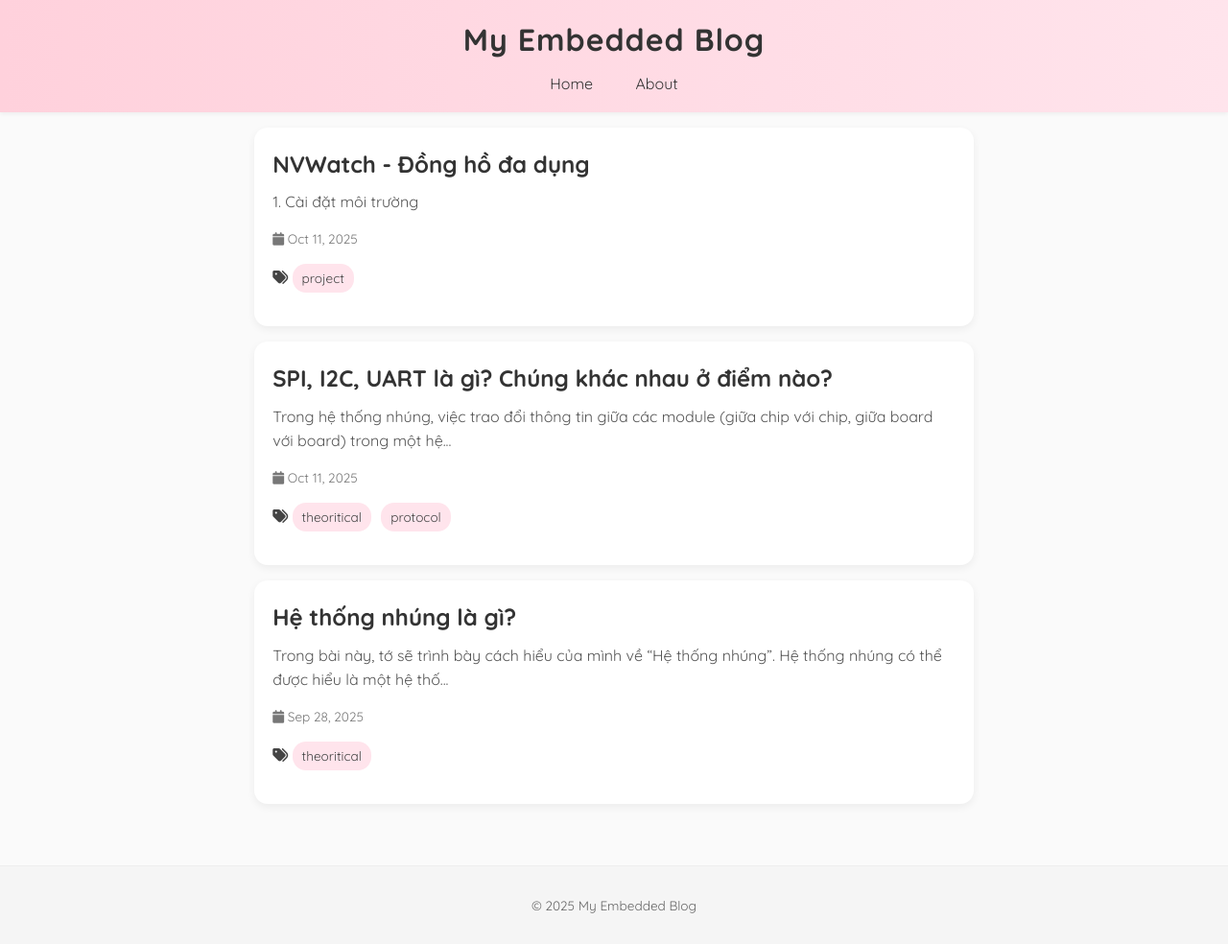
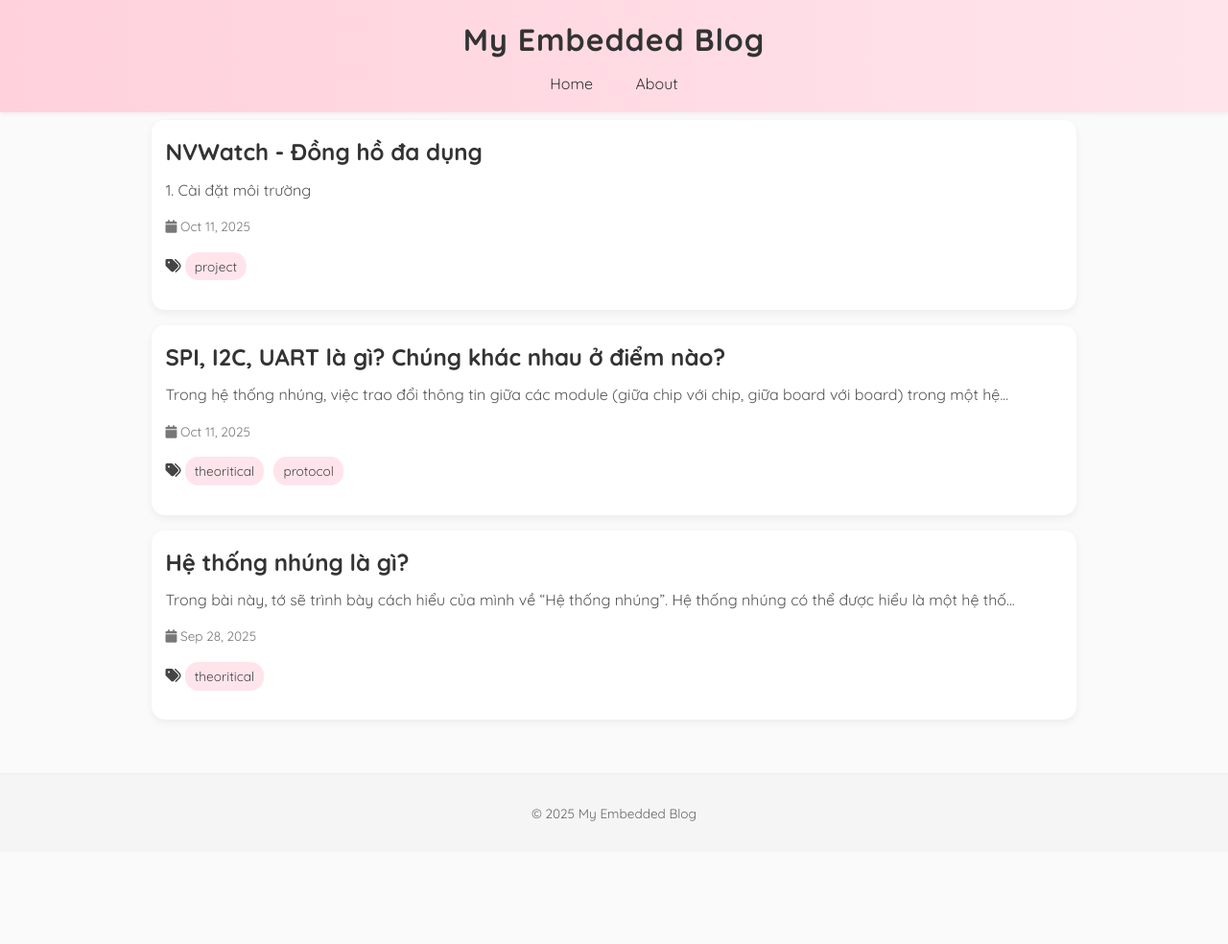
Before and after one commit to nhatvu-pham/nhatvu-pham.github.io, a Jekyll site: the page built from index.html, in a window 1280 px wide. Shown: the whole page at 96% size. Built offline with Jekyll 4.4.1, drawn with Linux system fonts in a browser that asks for light colours; after the commit the page ends 900 px from its top, so only the background shows below that.

Commit message:
NVWatch Watch 3

```diff
--- a/assets/css/style.css
+++ b/assets/css/style.css
@@ -2,6 +2,12 @@
 @import url('https://fonts.googleapis.com/css2?family=Quicksand:wght@400;500;700&display=swap');
 
 /* Base */
+*,
+*::before,
+*::after {
+  box-sizing: border-box;
+}
+
 body {
   font-family: 'Quicksand', sans-serif;
   margin: 0;
@@ -50,16 +56,16 @@ header nav a:hover {
 
 /* Main content */
 main {
-  max-width: 750px;
+  max-width: 980px;     /* tăng chút để phù hợp với max-width của bài */
   margin: 0 auto;
-  padding: 1rem;
+  padding: 0.5rem;      /* giảm padding trái-phải tổng thể */
 }
 
 /* Post cards */
 .post-card {
   background: #fff;
   margin: 0 0 1rem 0;
-  padding: 1.2rem;
+  padding: 0.9rem;      /* giảm padding để nội dung sát mép hơn */
   border-radius: 14px;
   box-shadow: 0 3px 8px rgba(0,0,0,0.06);
   transition: transform 0.1s ease, box-shadow 0.2s ease;
```
